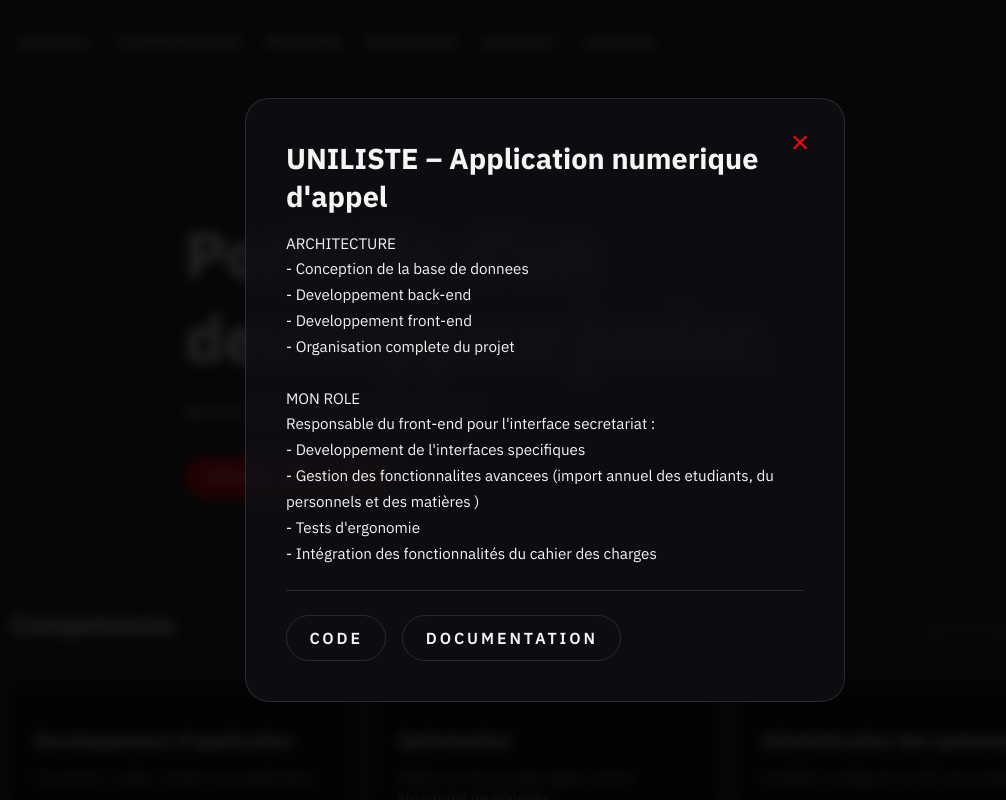
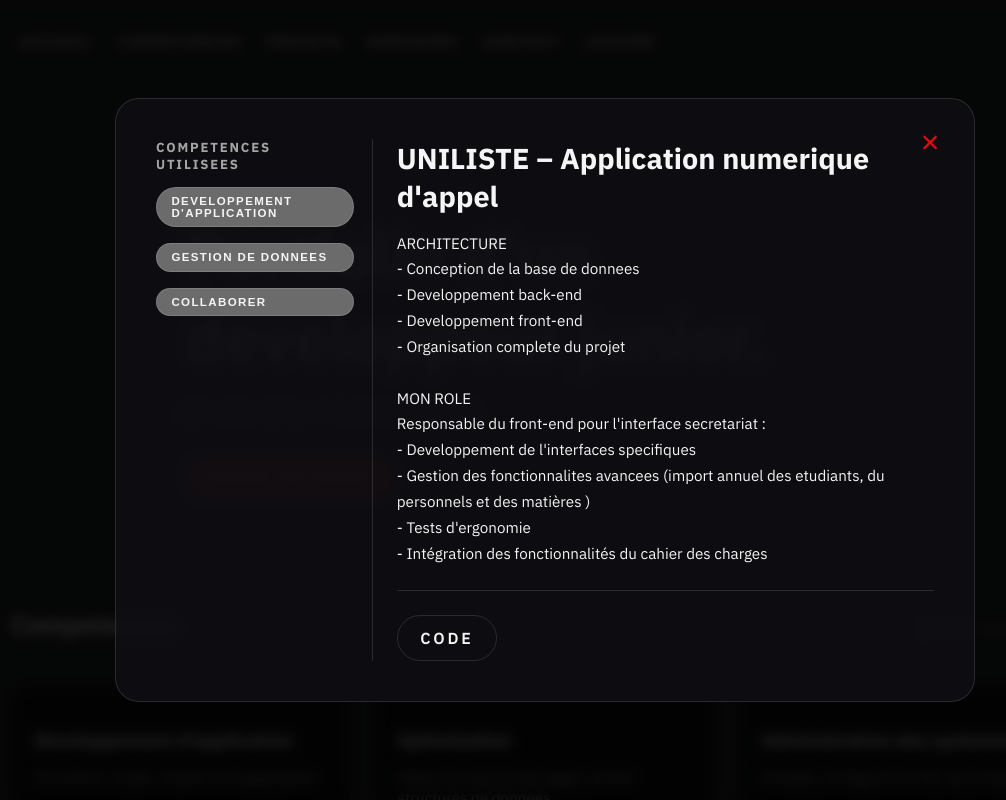
Before and after one commit to edegabriel/portfolio, a React (Vite) app: page / in a window 1280 px wide. Both pictures are taken after a click on the button "PROJET EN COURS". Shown: the top 800 px of the page, without its empty margins (95-1101 px from the left). Built offline with nearby package versions, Linux system fonts and the light colour scheme.

Commit message:
Add modal layout and skill buttons for project details in App component

```diff
--- a/src/App.css
+++ b/src/App.css
@@ -448,6 +448,41 @@
 	animation: slideUp 300ms cubic-bezier(0.34, 1.56, 0.64, 1) forwards;
 }
 
+.modal-project-layout {
+	display: grid;
+	grid-template-columns: 220px minmax(0, 1fr);
+	gap: 1.3rem;
+	max-width: 860px;
+}
+
+.modal-project-aside {
+	border-right: 1px solid var(--surface-border);
+	padding-right: 1.1rem;
+	margin-right: 0.2rem;
+}
+
+.modal-project-aside h3 {
+	margin: 0;
+	font-size: 0.82rem;
+	text-transform: uppercase;
+	letter-spacing: 0.14em;
+	color: var(--text-soft);
+}
+
+.modal-project-main h2 {
+	padding-right: 2.3rem;
+}
+
+.modal-overlay-secondary {
+	z-index: 115;
+	background: rgba(0, 0, 0, 0.55);
+}
+
+.modal-skill-popup {
+	max-width: 560px;
+	z-index: 112;
+}
+
 @keyframes slideUp {
 	from {
 		opacity: 0;
@@ -512,6 +547,20 @@
 	border-top: 1px solid var(--surface-border);
 }
 
+.modal-skill-buttons {
+	display: flex;
+	flex-direction: column;
+	gap: 1rem;
+	margin-top: 0.9rem;
+}
+
+.btn-skill {
+	padding: 0.45rem 0.9rem;
+	font-size: 0.72rem;
+	letter-spacing: 0.12em;
+	text-align: left;
+}
+
 .modal-tags {
 	display: flex;
 	flex-wrap: wrap;
@@ -550,3 +599,22 @@
 	transform: translateY(-4px) scale(1.1);
 	filter: drop-shadow(0 8px 16px rgba(var(--accent-rgb), 0.4));
 }
+
+@media (max-width: 720px) {
+	.modal-project-layout {
+		grid-template-columns: 1fr;
+	}
+
+	.modal-project-aside {
+		border-right: 0;
+		border-bottom: 1px solid var(--surface-border);
+		padding-right: 0;
+		padding-bottom: 1rem;
+		margin-right: 0;
+	}
+
+	.modal-skill-buttons {
+		flex-direction: row;
+		flex-wrap: wrap;
+	}
+}
--- a/src/App.jsx
+++ b/src/App.jsx
@@ -32,6 +32,7 @@ const PROJECTS = [
     title: "Création et administration d'un réseau professionnel",
     description: "Conception d'un réseau sécurise avec zones serveur, personnel et clients, et certains postes clients.",
     tags: 'FTP, DHCP',
+    skillIds: [2, 3, 6],
     links: [
       { label: 'Rapport', url: '/Rapport_reseau.pdf' }
     ],
@@ -55,6 +56,7 @@ MON ROLE
     title: 'Gestion de projet immobilier',
     description: 'Projet tutoré sur plusieurs semaines visant à concevoir une application moderne dans le domaine immobilier.',
     tags: 'SWOT, CQQCOQP, SMART',
+    skillIds: [5, 6],
     links: [
       { label: 'Rapport', url: '/SAE_gestion_projet_S2.pdf' },
       {label: 'Présentation finale', url: '/diapo_gestion_projet.pdf' }
@@ -82,9 +84,9 @@ MON ROLE
     title: "UNILISTE – Application numerique d'appel",
     description: "Projet tutoré consistant a développer une application permettant aux enseignants de gerer l'appel de maniere numérique.",
     tags: 'Vue.js, Rust, MongoDb',
+    skillIds: [1, 4, 6],
     links: [
-      { label: 'Code', url: 'https://github.com/2ulian/uniliste' },
-      { label: 'Documentation', url: '' }
+      { label: 'Code', url: 'https://github.com/2ulian/uniliste' }
     ],
     details: `ARCHITECTURE
 - Conception de la base de donnees
@@ -99,75 +101,6 @@ Responsable du front-end pour l'interface secretariat :
 - Tests d'ergonomie
 - Intégration des fonctionnalités du cahier des charges
 `
-  }
-]
-
-const LOISIRS = [
-  {
-    id: 1,
-    title: 'Musique',
-    description: 'Guitare, piano, composition',
-    image: '🎸',
-    details: `PASSIONS MUSICALES
-- Guitare depuis 5 ans
-- Piano en apprentissage
-- Composition de morceaux originaux
-- Écoute éclectique : rock, jazz, électronique`
-  },
-  {
-    id: 2,
-    title: 'Sport',
-    description: 'Musculation, running, outdoor',
-    image: '💪',
-    details: `ACTIVITÉS SPORTIVES
-- Musculation régulière
-- Running en extérieur
-- Randonnées en montagne
-- Objectif : santé et dépassement de soi`
-  },
-  {
-    id: 3,
-    title: 'Jeux vidéo',
-    description: 'RPG, stratégie, multijoueur',
-    image: '🎮',
-    details: `UNIVERS GAMING
-- Jeux de rôle immersifs
-- Jeux de stratégie
-- Sessions multijoueur avec amis
-- Intérêt pour le game design`
-  },
-  {
-    id: 4,
-    title: 'Voyages',
-    description: 'Découverte culturelle, road trips',
-    image: '✈️',
-    details: `EXPÉRIENCES VOYAGE
-- Découverte de nouvelles cultures
-- Road trips en van
-- Visites de villes historiques
-- Photos de voyage`
-  },
-  {
-    id: 5,
-    title: 'Lecture',
-    description: 'SF, développement personnel, tech',
-    image: '📚',
-    details: `LECTURES
-- Science-fiction : Asimov, Philip K. Dick
-- Ouvrages techniques informatique
-- Développement personnel
-- Biographies de pionniers tech`
-  },
-  {
-    id: 6,
-    title: 'Cinéma',
-    description: 'Films cultes, réalisateurs auteurs',
-    image: '🎬',
-    details: `PASSION CINÉMA
-- Films cultes du cinéma
-- Réalisateurs : Nolan, Tarantino, Villeneuve
-- Science-fiction et thrillers
-- Soirées cinéma entre amis`
   }
 ]
 
@@ -258,7 +191,18 @@ function App() {
     setSelectedProject(null)
     setSelectedSkill(null)
   }
-  const selectedItem = selectedProject || selectedSkill
+
+  const closeSkillModal = () => {
+    setSelectedSkill(null)
+  }
+
+  const openSkillFromProject = (skillId) => {
+    const skill = COMPETENCES.find(item => item.id === skillId)
+    if (!skill) {
+      return
+    }
+    setSelectedSkill(skill)
+  }
 
   return (
     <div id="top">
@@ -424,21 +368,61 @@ function App() {
         </section>
       </main>
 
-      {selectedItem && (
+      {selectedProject && (
         <div className="modal-overlay" onClick={closeModal}>
-          <div className="modal-content" onClick={e => e.stopPropagation()}>
+          <div className="modal-content modal-project-layout" onClick={e => e.stopPropagation()}>
             <button className="modal-close" onClick={closeModal}>&times;</button>
-            <h2>{selectedItem.title}</h2>
-            <p className="modal-details">{selectedItem.details}</p>
-            {selectedItem.links && selectedItem.links.length > 0 && (
+            <aside className="modal-project-aside">
+              <h3>Competences utilisees</h3>
+              <div className="modal-skill-buttons">
+                {selectedProject.skillIds
+                  .map(skillId => COMPETENCES.find(skill => skill.id === skillId))
+                  .filter(Boolean)
+                  .map(skill => (
+                    <button
+                      key={skill.id}
+                      type="button"
+                      className="btn-ghost btn-skill"
+                      onClick={() => openSkillFromProject(skill.id)}
+                    >
+                      {skill.title}
+                    </button>
+                  ))}
+              </div>
+            </aside>
+            <div className="modal-project-main">
+              <h2>{selectedProject.title}</h2>
+              <p className="modal-details">{selectedProject.details}</p>
+              {selectedProject.links && selectedProject.links.length > 0 && (
               <div className="modal-links">
-                {selectedItem.links.map((link, index) => (
+                {selectedProject.links.map((link, index) => (
                   <a key={index} href={link.url} className="btn-ghost" target="_blank" rel="noopener noreferrer">
                     {link.label}
                   </a>
                 ))}
               </div>
-            )}
+              )}
+            </div>
+          </div>
+        </div>
+      )}
+
+      {!selectedProject && selectedSkill && (
+        <div className="modal-overlay" onClick={closeSkillModal}>
+          <div className="modal-content" onClick={e => e.stopPropagation()}>
+            <button className="modal-close" onClick={closeSkillModal}>&times;</button>
+            <h2>{selectedSkill.title}</h2>
+            <p className="modal-details">{selectedSkill.details}</p>
+          </div>
+        </div>
+      )}
+
+      {selectedProject && selectedSkill && (
+        <div className="modal-overlay modal-overlay-secondary" onClick={closeSkillModal}>
+          <div className="modal-content modal-skill-popup" onClick={e => e.stopPropagation()}>
+            <button className="modal-close" onClick={closeSkillModal}>&times;</button>
+            <h2>{selectedSkill.title}</h2>
+            <p className="modal-details">{selectedSkill.details}</p>
           </div>
         </div>
       )}
```
